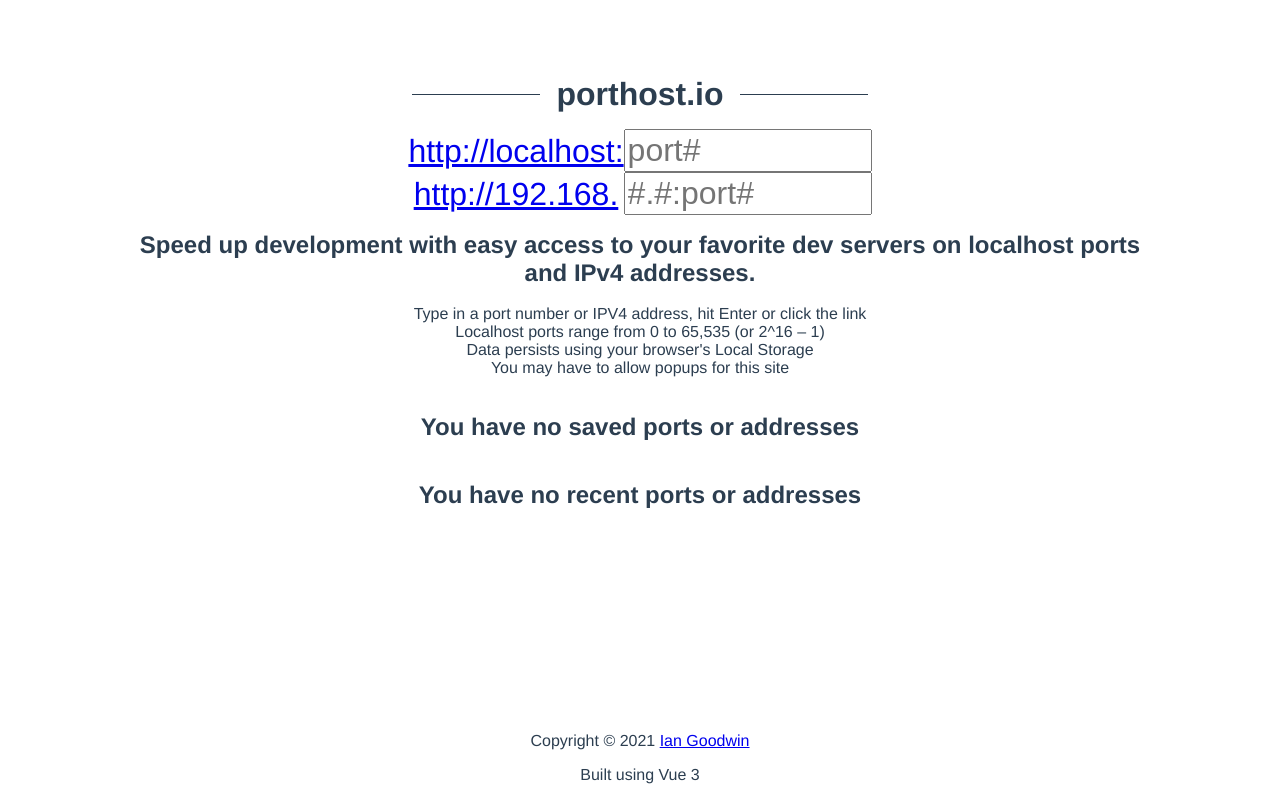
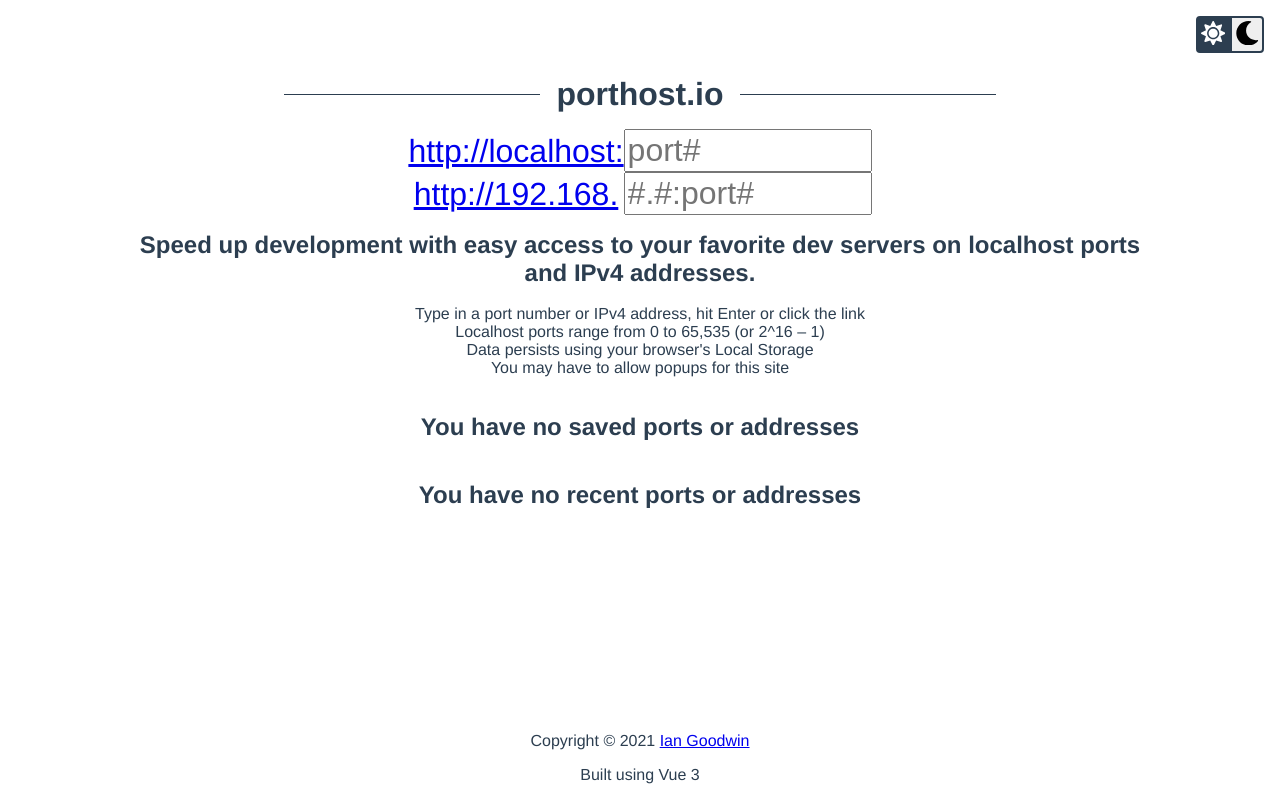
Before and after one commit to IanTheG/PortHost, a Vue app in the folder porthost/: page / in a window 1280 px wide. Built offline with nearby package versions, Linux system fonts and the light colour scheme.

Commit message:
Dark mode!

```diff
--- a/porthost/src/App.vue
+++ b/porthost/src/App.vue
@@ -2,6 +2,33 @@
   <header>
     <h1>porthost.io</h1>
   </header>
+
+  <!-- <div class="theme" @click="toggleTheme()">
+    <p>{{ state.theme }}</p>
+  </div> -->
+
+  <div class="switch">
+    <button :class="state.theme ? '' : 'active'" @click="toggleTheme(false)">
+      <span>
+        <svg focusable="false" role="img" xmlns="http://www.w3.org/2000/svg" viewBox="0 0 512 512">
+          <path
+            fill="currentColor"
+            d="M256 160c-52.9 0-96 43.1-96 96s43.1 96 96 96 96-43.1 96-96-43.1-96-96-96zm246.4 80.5l-94.7-47.3 33.5-100.4c4.5-13.6-8.4-26.5-21.9-21.9l-100.4 33.5-47.4-94.8c-6.4-12.8-24.6-12.8-31 0l-47.3 94.7L92.7 70.8c-13.6-4.5-26.5 8.4-21.9 21.9l33.5 100.4-94.7 47.4c-12.8 6.4-12.8 24.6 0 31l94.7 47.3-33.5 100.5c-4.5 13.6 8.4 26.5 21.9 21.9l100.4-33.5 47.3 94.7c6.4 12.8 24.6 12.8 31 0l47.3-94.7 100.4 33.5c13.6 4.5 26.5-8.4 21.9-21.9l-33.5-100.4 94.7-47.3c13-6.5 13-24.7.2-31.1zm-155.9 106c-49.9 49.9-131.1 49.9-181 0-49.9-49.9-49.9-131.1 0-181 49.9-49.9 131.1-49.9 181 0 49.9 49.9 49.9 131.1 0 181z"
+          ></path>
+        </svg>
+      </span>
+    </button>
+    <button :class="state.theme ? 'active' : ''" @click="toggleTheme(true)">
+      <span>
+        <svg focusable="false" role="img" xmlns="http://www.w3.org/2000/svg" viewBox="0 0 512 512">
+          <path
+            fill="currentColor"
+            d="M283.211 512c78.962 0 151.079-35.925 198.857-94.792 7.068-8.708-.639-21.43-11.562-19.35-124.203 23.654-238.262-71.576-238.262-196.954 0-72.222 38.662-138.635 101.498-174.394 9.686-5.512 7.25-20.197-3.756-22.23A258.156 258.156 0 0 0 283.211 0c-141.309 0-256 114.511-256 256 0 141.309 114.511 256 256 256z"
+          ></path>
+        </svg>
+      </span>
+    </button>
+  </div>
 
   <main>
     <section class="links">
@@ -39,7 +66,7 @@
     <section class="text" v-if="state.saved.length === 0 && state.recent.length === 0">
       <h2>Speed up development with easy access to your favorite dev servers on localhost ports and IPv4 addresses.</h2>
       <br />
-      <p>Type in a port number or IPV4 address, hit Enter or click the link</p>
+      <p>Type in a port number or IPv4 address, hit Enter or click the link</p>
       <p>Localhost ports range from 0 to 65,535 (or 2^16 – 1)</p>
       <p>Data persists using your browser's Local Storage</p>
       <p>You may have to allow popups for this site</p>
@@ -98,6 +125,7 @@
      * @param {string[]} saved - A list of saved ports and addresses pulled from localStorage
      */
     const state = reactive({
+      theme: false,
       port: '',
       address: '',
       recent: [],
@@ -108,6 +136,10 @@
       const portsObject = JSON.parse(portsInStorage)
       state.recent = portsObject.recent || []
       state.saved = portsObject.saved || []
+      state.theme = portsObject.theme || false
+
+      if (state.theme) document.body.classList.add('dark')
+      else document.body.classList.remove('dark')
     }
 
     /** Watches state.port and state.address changes
@@ -157,6 +189,16 @@
     }
   },
   methods: {
+    /** Toggles theme from light to dark
+     * @function toggleTheme
+     * True => Dark mode
+     * False => Light mode
+     */
+    toggleTheme(theme) {
+      this.state.theme = theme
+      if (theme) document.body.classList.add('dark')
+      else document.body.classList.remove('dark')
+    },
     /** Opens port
      * @function openPort
      * @param {string} type Either 'port' or 'address'
@@ -180,6 +222,7 @@
         this.state[type] = ''
       }
     },
+
     // On enter key press, call openPort
     detectKey({ key }, type) {
       if (key === 'Enter' && this.state[type].length !== 0) {
@@ -187,6 +230,7 @@
         this.$refs[type].click()
       }
     },
+
     /** Determines href for a tag based on item in storage
      * @function determineHref
      * @param {string} item The port or address from state.saved
@@ -199,6 +243,7 @@
         return `http://localhost:${item}`
       }
     },
+
     /** Saves port
      * @function savePort
      * @param {string} selectedItem - The port or address the user just clicked
@@ -210,6 +255,7 @@
         this.state.recent = this.state.recent.filter((item) => item !== selectedItem)
       }
     },
+
     /** Deletes port
      * @function deletePort
      * @param {string} selectedItem - The port or address the user just clicked
@@ -235,13 +281,31 @@
 body {
   height: 100%;
   margin: 0;
+  background: white;
+  color: $almostBlack;
+
+  &.dark {
+    background: black;
+    color: whitesmoke;
+
+    header:before,
+    header:after {
+      background-color: white;
+    }
+    a {
+      color: white;
+    }
+    input {
+      background-color: $almostBlack;
+      color: white;
+    }
+  }
 }
 #app {
   font-family: Avenir, Helvetica, Arial, sans-serif;
   -webkit-font-smoothing: antialiased;
   -moz-osx-font-smoothing: grayscale;
   text-align: center;
-  color: $almostBlack;
   padding-top: 60px;
 
   display: flex;
@@ -251,22 +315,65 @@
 }
 header {
   display: flex;
-  flex-direction: row;
   align-items: center;
   justify-content: center;
 
   h1 {
     margin: 1rem;
   }
-
   &:before,
   &:after {
     content: '';
     background-color: $almostBlack;
     height: 0.1rem;
-    width: 8rem;
+    width: 20vw;
   }
 }
+.switch {
+  position: absolute;
+  top: 0;
+  right: 0;
+  margin: 1rem;
+  // text-align: center;
+
+  button {
+    padding: 0.2em;
+    height: auto;
+    width: 34px;
+    margin: 0 auto;
+    z-index: 1;
+    position: relative;
+    border-radius: 4px;
+    border: 2px solid $almostBlack;
+    font-size: 14px;
+    cursor: pointer;
+
+    &:first-child {
+      border-top-right-radius: 0;
+      border-bottom-right-radius: 0;
+    }
+    &:last-child {
+      border-bottom-left-radius: 0;
+      border-top-left-radius: 0;
+    }
+    &:before {
+      content: '';
+      position: absolute;
+      display: block;
+      background: $almostBlack;
+    }
+    &:hover {
+      background: $almostBlack;
+      color: white;
+    }
+  }
+}
+
+.active {
+  background: $almostBlack;
+  color: white;
+}
+
 main {
   display: flex;
   flex-direction: column;
@@ -277,6 +384,15 @@
     display: grid;
     grid-template-columns: 1fr auto;
     grid-template-rows: 1fr auto;
+
+    @media screen and (max-width: 414px) {
+      grid-template-columns: 1fr;
+      grid-template-rows: auto auto auto auto;
+
+      label[for='address'] {
+        padding-top: 1rem;
+      }
+    }
 
     label {
       position: relative;
@@ -313,7 +429,7 @@
 
   background: $almostBlack;
   border-radius: 10px;
-  transition: all 0.2s ease-in-out;
+  transition: transform 0.2s ease-in-out;
 
   &:hover {
     transform: scale(1.06);
@@ -343,6 +459,7 @@
       display: flex;
       align-items: center;
       justify-content: center;
+      color: black;
     }
 
     .btn-box {
```
Also changed, not shown: 4 other files (tests, documents, lock files or other folders).
